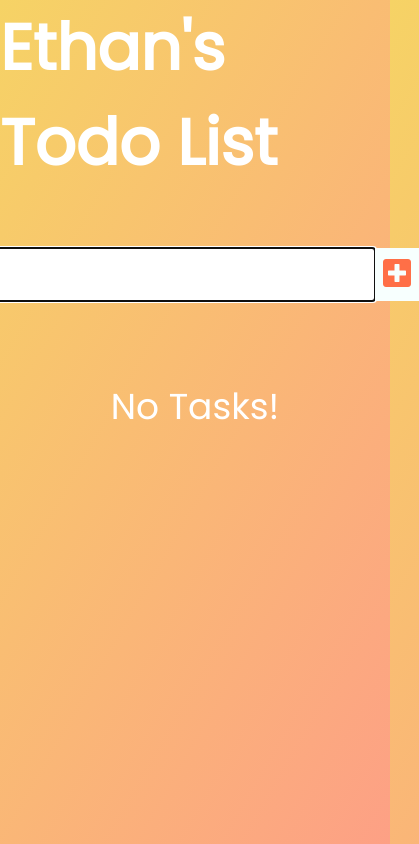
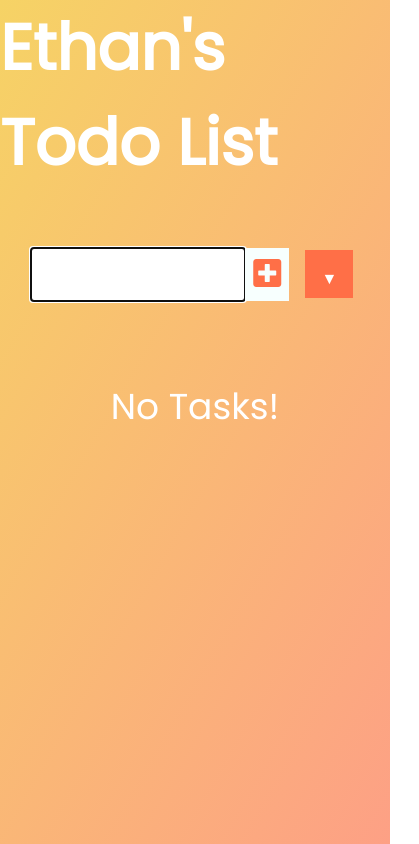
Before and after one commit to VG88580928/React-Todo-List, a React (Create React App) app: page / in a window 390 px wide. Shown: the whole page, 419 px wide, since content can reach past the window. Built offline with nearby package versions, Linux system fonts and the light colour scheme.

Commit message:
改善RWD

```diff
--- a/src/App.css
+++ b/src/App.css
@@ -44,7 +44,7 @@ form button:hover {
 }
 
 .todo-list {
-  min-width: 30vw;
+  min-width: 30%;
   list-style: none;
 }
 
@@ -169,3 +169,20 @@ select {
   margin: 0 10px;
   font-size: 1.5rem;
 }
+
+@media screen and (max-width: 700px) {
+  form > input {
+    width: 55vw;
+    margin-left: 10px;
+  }
+}
+
+@media screen and (max-width: 450px) {
+  form > input {
+    width: 55vw;
+    margin-left: 10px;
+  }
+  .select {
+    width: 48px;
+  }
+}
```
